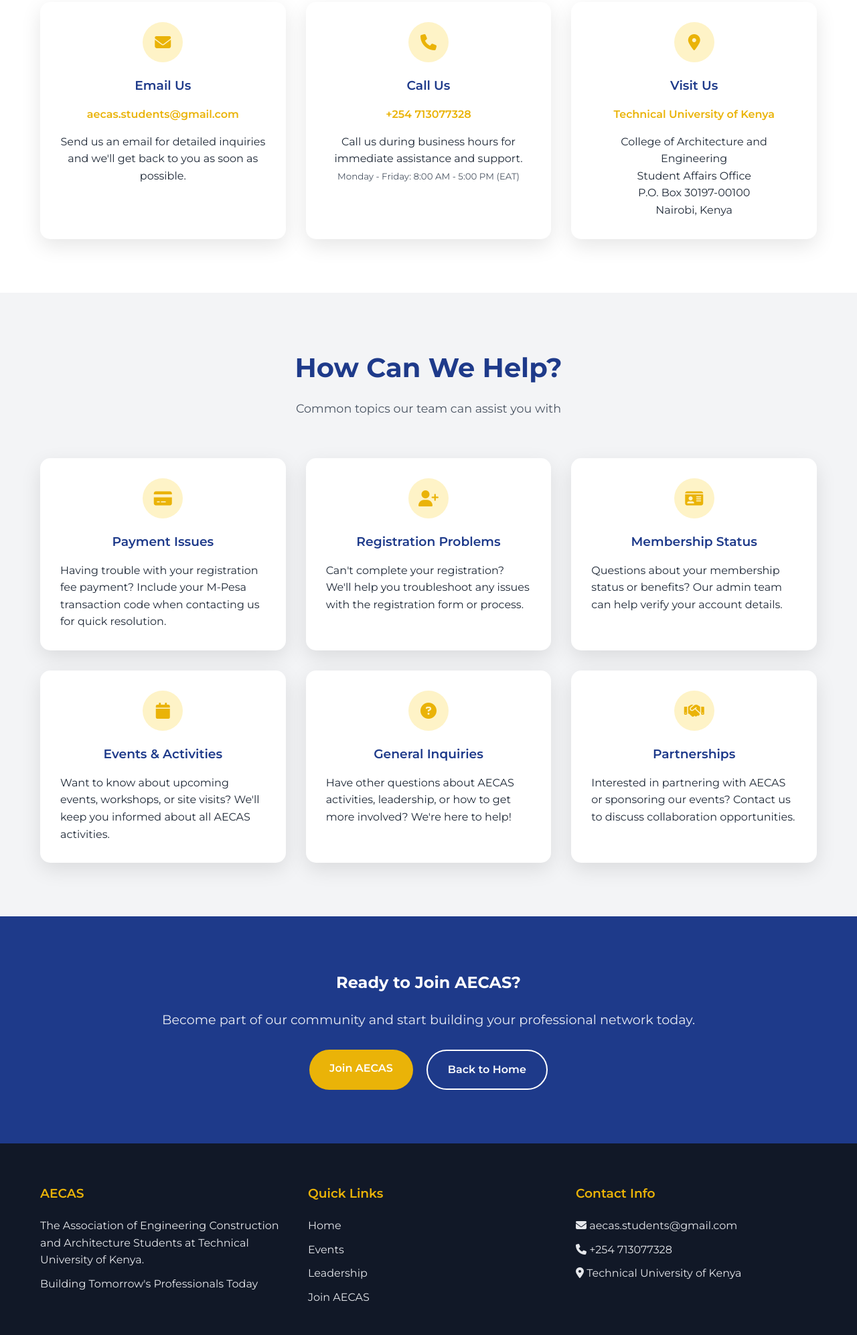
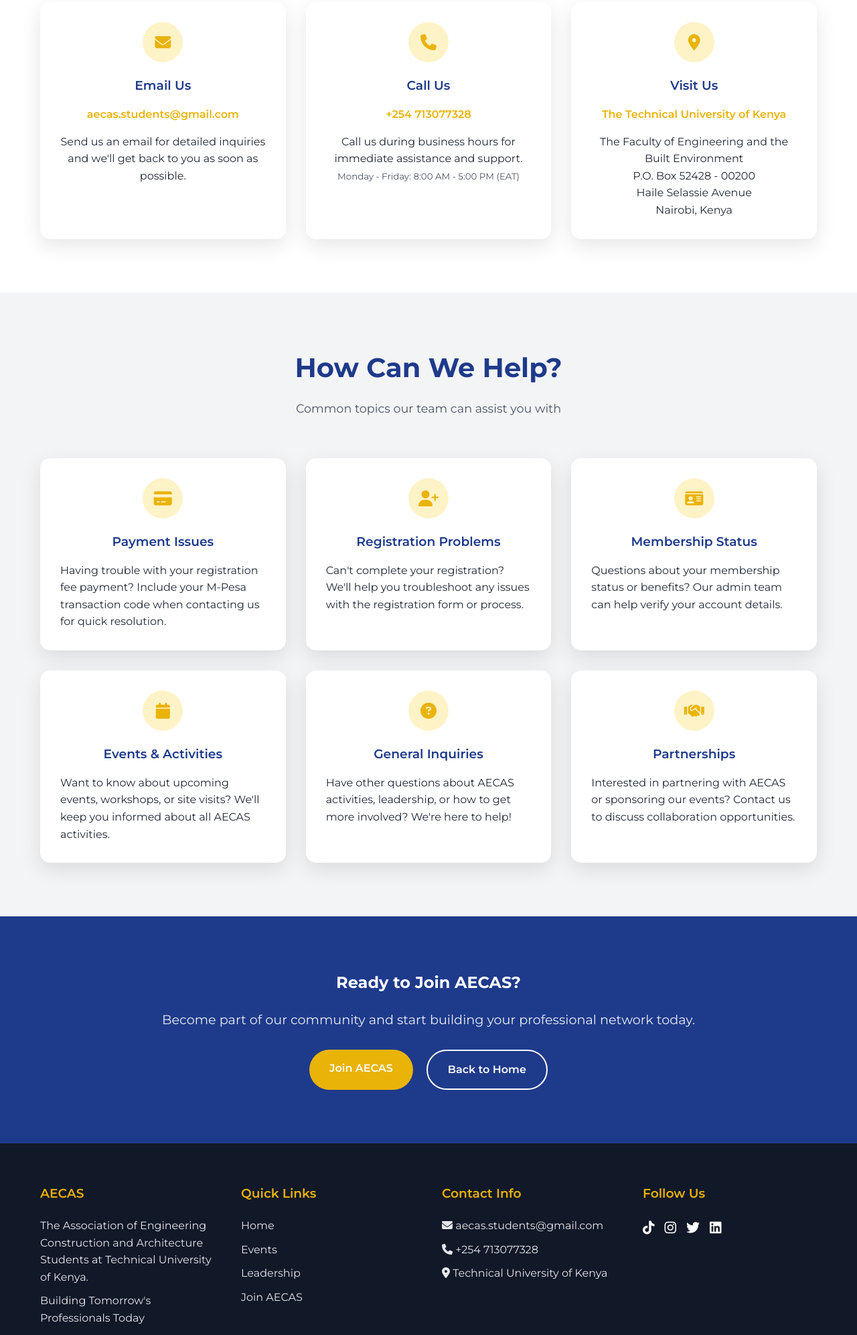
Before and after one commit to Eugene2440/member-management-system, a website: page frontend/contact.html in a window 1280 px wide. Shown: the part 666-2659 px from the top of the page at 67% size. Drawn offline with Linux system fonts and the light colour scheme.

Commit message:
social links

```diff
--- a/frontend/contact.html
+++ b/frontend/contact.html
@@ -79,8 +79,8 @@
                             <i class="fas fa-map-marker-alt"></i>
                         </div>
                         <h3>Visit Us</h3>
-                        <p style="color: var(--primary-orange); font-weight: 600; margin-bottom: 15px;">Technical University of Kenya</p>
-                        <p>College of Architecture and Engineering<br>Student Affairs Office<br>P.O. Box 30197-00100<br>Nairobi, Kenya</p>
+                        <p style="color: var(--primary-orange); font-weight: 600; margin-bottom: 15px;">The Technical University of Kenya</p>
+                        <p>The Faculty of Engineering and the Built Environment<br>P.O. Box 52428 - 00200<br>Haile Selassie Avenue<br>Nairobi, Kenya</p>
                     </div>
                 </div>
             </div>
@@ -180,6 +180,15 @@
                     <p><i class="fas fa-phone"></i> +254 713077328</p>
                     <p><i class="fas fa-map-marker-alt"></i> Technical University of Kenya</p>
                 </div>
+                <div class="footer-section">
+                    <h3>Follow Us</h3>
+                    <div style="display: flex; gap: 15px; margin-top: 10px;">
+                        <a href="https://www.tiktok.com/@aecastuk?_t=ZM-90j3hp74r08&_r=1" target="_blank" style="color: var(--white); font-size: 20px;"><i class="fab fa-tiktok"></i></a>
+                        <a href="https://www.instagram.com/aecastuk?igsh=MWh0aHIwdnl0NnE1OA==" target="_blank" style="color: var(--white); font-size: 20px;"><i class="fab fa-instagram"></i></a>
+                        <a href="https://X.com/AECASTU" target="_blank" style="color: var(--white); font-size: 20px;"><i class="fab fa-twitter"></i></a>
+                        <a href="https://www.linkedin.com/company/association-of-engineering-construction-and-architecture-students" target="_blank" style="color: var(--white); font-size: 20px;"><i class="fab fa-linkedin"></i></a>
+                    </div>
+                </div>
             </div>
             <div class="footer-bottom">
                 <p>&copy; 2025 AECAS - Association of Engineering Construction and Architecture Students. All rights reserved.</p>
```
Also changed, not shown: docs/contact.html (+4 -4 lines), frontend/announcements.html (+9 -0 lines), frontend/events.html (+9 -0 lines), frontend/home.html (+9 -0 lines), frontend/join.html (+9 -0 lines), frontend/leadership.html (+9 -0 lines).
